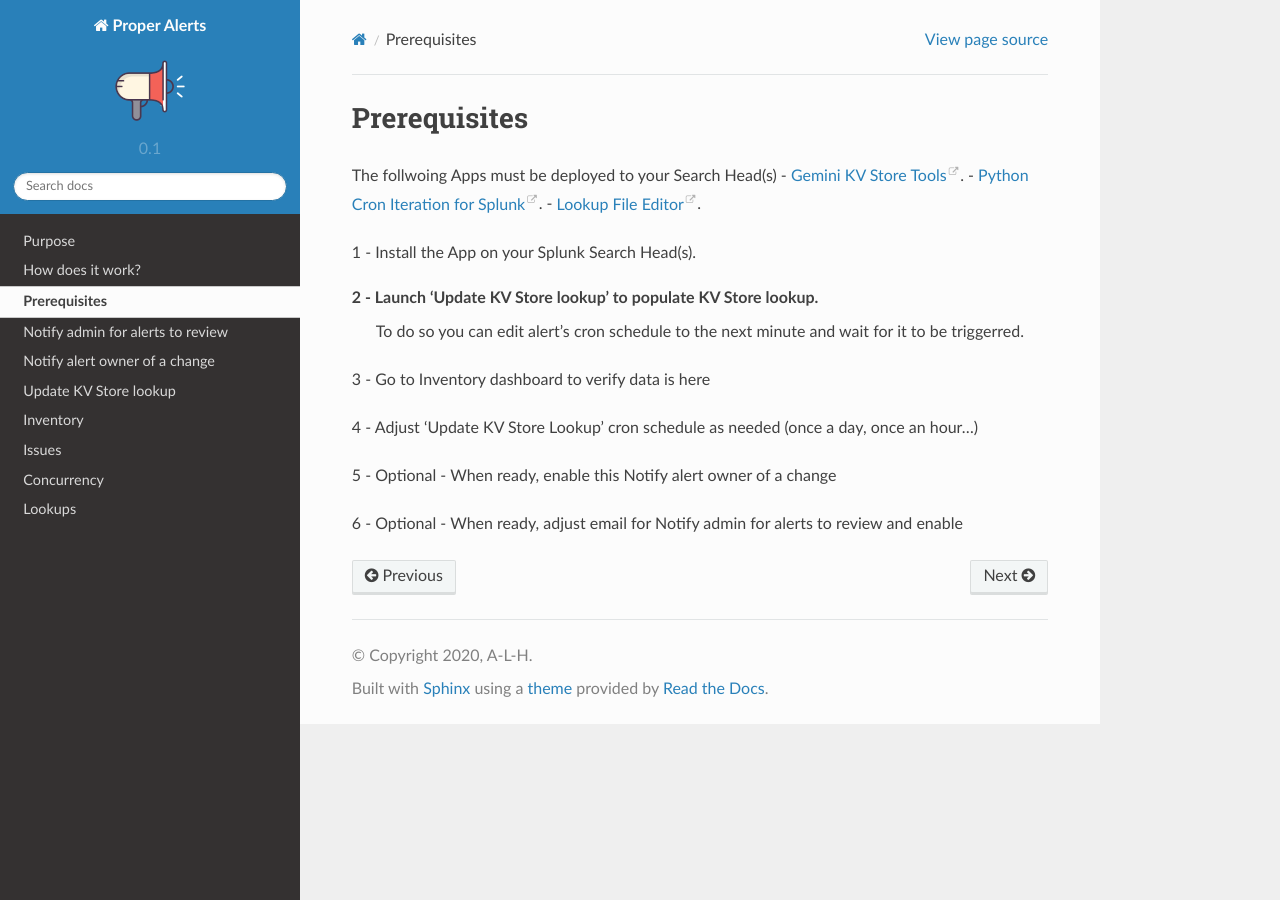
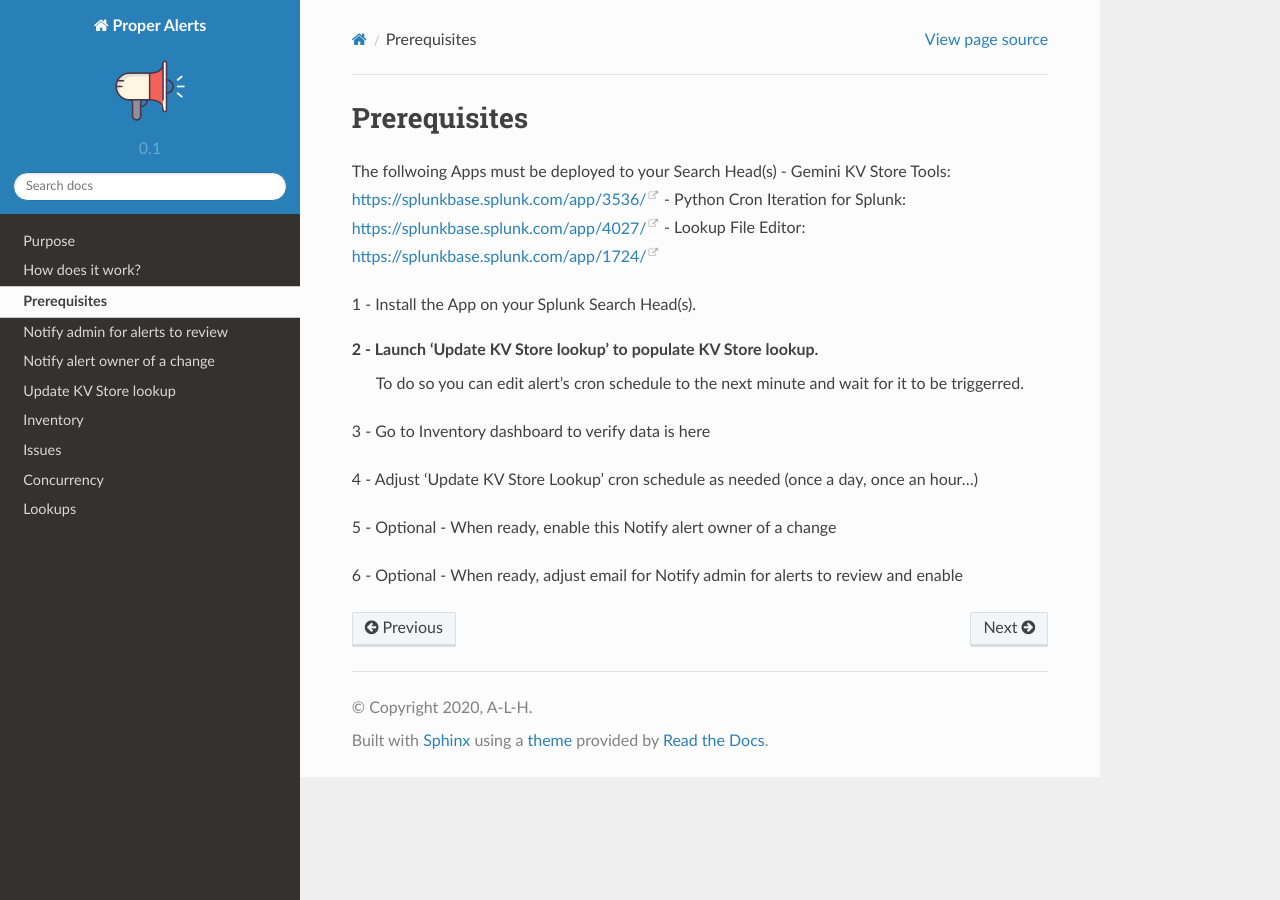
Before and after one commit to a-l-h/splunk-app-proper-alerts, a Sphinx documentation site: the page built from doc/install.rst, in a window 1280 px wide. Built offline with Sphinx 7.4.7 and the Read the Docs theme 2.0.0, drawn with Linux system fonts in a browser that asks for light colours.

Commit message:
Update install.rst

```diff
--- a/doc/install.rst
+++ b/doc/install.rst
@@ -2,9 +2,9 @@ Prerequisites
 ============
 
 The follwoing Apps must be deployed to your Search Head(s)
-- `Gemini KV Store Tools <https://splunkbase.splunk.com/app/3536/>`_.
-- `Python Cron Iteration for Splunk <https://splunkbase.splunk.com/app/4027/>`_.
-- `Lookup File Editor <https://splunkbase.splunk.com/app/1724/>`_.
+- Gemini KV Store Tools: https://splunkbase.splunk.com/app/3536/
+- Python Cron Iteration for Splunk: https://splunkbase.splunk.com/app/4027/
+- Lookup File Editor: https://splunkbase.splunk.com/app/1724/
 
 1 - Install the App on your Splunk Search Head(s).
 
```
